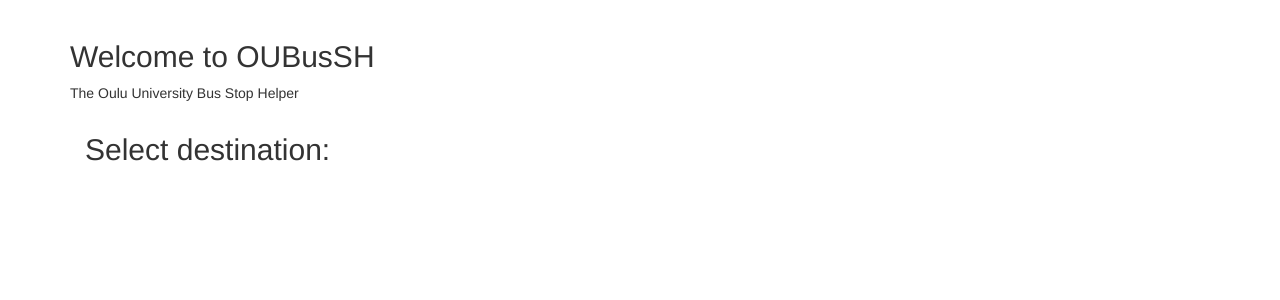
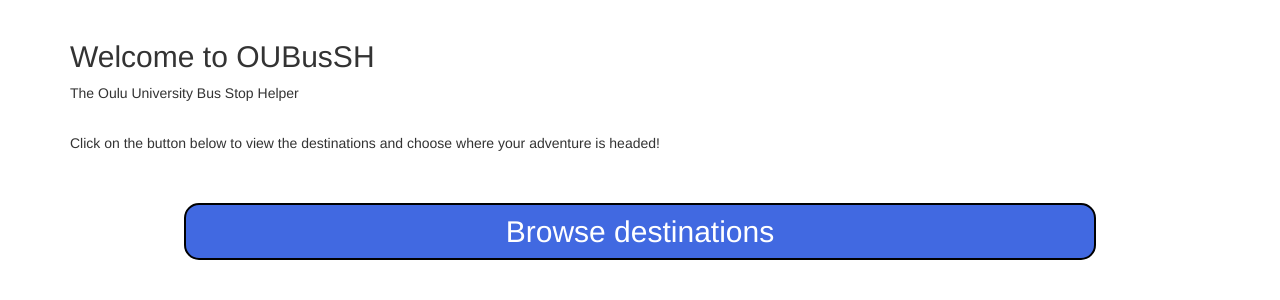
Before and after one commit to OamkDIn19Spring2020/group10, a CodeIgniter app: page /webproject/ in a window 1280 px wide. Shown: the part 52-352 px from the top of the page. Run offline with CodeIgniter, Linux system fonts and the light colour scheme; some libraries are stand-ins or nearby versions.

Commit message:
Added database relation, modified configs, added a destinations page

```diff
--- a/application/config/autoload.php
+++ b/application/config/autoload.php
@@ -132,4 +132,4 @@ $autoload['language'] = array();
 |
 |	$autoload['model'] = array('first_model' => 'first');
 */
-$autoload['model'] = array();
+$autoload['model'] = array('destination_model');
--- a/application/config/database.php
+++ b/application/config/database.php
@@ -76,9 +76,9 @@ $query_builder = TRUE;
 $db['default'] = array(
 	'dsn'	=> '',
 	'hostname' => 'localhost',
-	'username' => '',
+	'username' => 'root',
 	'password' => '',
-	'database' => '',
+	'database' => 'bus_helper',
 	'dbdriver' => 'mysqli',
 	'dbprefix' => '',
 	'pconnect' => FALSE,
--- a/application/config/routes.php
+++ b/application/config/routes.php
@@ -49,6 +49,7 @@ defined('BASEPATH') OR exit('No direct script access allowed');
 | Examples:	my-controller/index	-> my_controller/index
 |		my-controller/my-method	-> my_controller/my_method
 */
+$route['destinations'] = 'destinations/index';
 $route['default_controller'] = 'pages/view';
 $route['(:any)'] = 'pages/view/$1';
 $route['404_override'] = '';
--- /dev/null
+++ b/application/models/Destination_model.php
@@ -0,0 +1,16 @@
+<?php
+	class Destination_model extends CI_Model{
+		public function __construct(){
+			$this->load->database();
+		}
+
+		public function get_destinations($slug = FALSE){
+			if($slug === FALSE){
+				$query = $this->db->get('destinations');
+				return $query->result_array();
+			}
+
+			$query = $this->db->get_where('destinations', array('slug' => $slug));
+			return $query->row_array();
+		}
+	}
--- a/application/views/pages/about.php
+++ b/application/views/pages/about.php
@@ -1,5 +1,5 @@
 <h2><?= $title ?></h2>
 <h3>This is OUBusSH!</h3>
-<p>OUBusSH aka Oulu University Bus Stop Helper is designed to be an easy-to-use lightweight alternative to browsing Google Maps or Oulunjoukkoliikenne website in order to find out which bus takes you to where you want to go. All you need to do is to select one of the target destinations that are on the main page and it'll show you a list busses going that way from the bus stops near the Oulu University.
+<p>OUBusSH aka Oulu University Bus Stop Helper is designed to be an easy-to-use lightweight alternative to browsing Google Maps or Oulunjoukkoliikenne website in order to find out which bus takes you to where you want to go. All you need to do is click the big button on the main page and select one of the destinations. It will then give you a list of all the busses headed that way from the Oulu University.
 <br><br>
 Disclaimer: This is a school project that is being developed by completely underqualified and unskilled first-year students of OAMK. I'm sorry.</p>
--- a/application/views/pages/home.php
+++ b/application/views/pages/home.php
@@ -1,5 +1,8 @@
 <h2>Welcome to OUBusSH</h2>
-<p>The Oulu University Bus Stop Helper</p>
-	<div class="container">
-            <h2>Select destination:</h2>
+<p>The Oulu University Bus Stop Helper</p><br>
+<p>Click on the button below to view the destinations and choose where your adventure is headed!<p>
+	<div class="big-button">
+            <a href="<?php echo base_url(); ?>destinations">
+            	<h2>Browse destinations</h2>
+            </a>
     </div>
--- a/application/views/templates/header.php
+++ b/application/views/templates/header.php
@@ -3,7 +3,7 @@
 	<head>
 		<title>Oulu University Bus Stop Helper</title>
 		<link rel="stylesheet" href="https://bootswatch.com/3/cerulean/bootstrap.min.css">
-		<link rel="stylesheet" href="<?php echo base_url(); ?>assets/css/style.css">
+		<link rel="stylesheet" href="<?php echo base_url(); ?>/assets/css/style.css">
 	</head>
 <body>
 <nav class="navbar navbar-inverse">
@@ -14,7 +14,7 @@
 		<div id="navbar">
 			<ul class="nav navbar-nav">
 				<li><a href="<?php echo base_url(); ?>">Home</a></li>
-				<li><a href="<?php echo base_url(); ?>/about">About</a></li>
+				<li><a href="<?php echo base_url(); ?>about">About</a></li>
 			</ul>
 		</div>
 	</div>
--- a/assets/css/style.css
+++ b/assets/css/style.css
@@ -1,19 +1,45 @@
-.schedule-content{
-    grid-column: 1 / 5;
-    margin-left: 50px;
+.big-button{
+    display:grid;
     margin-top: 50px;
+    margin-right: 10%;
+    margin-left: 10%;
+    background-color: royalblue;
+    text-align: center;
+    border-width: 2px;
+    border-color: black;
+    border-style: solid;
+    border-radius: 15px;
 }
-.schedule-content table,th,td{
-    border: 1px solid black;
-    border-collapse: collapse;
+.big-button h2{
+    color: white;
+    margin: 0px;
+    padding: 10px;
 }
-.schedule-content table{
-    width: 100%;
-    background-color: lightgray;
+.big-button :hover{
+    background-color: skyblue;
+    color: white;
+    border-radius: 15px;
 }
-.schedule-content th{
-    width: 100px;
-    height: 50px;
-    background-color: whitesmoke;
-    border: 2px solid black;
+.big-button a{
+    color: blue;
+    text-decoration: none;
 }
+
+.destination-selector{
+    display: grid;
+    margin:10px 5%;
+    grid-template-columns: 1fr 1fr 1fr;
+    grid-auto-rows: auto;
+    grid-column-gap: 2px;
+    grid-row-gap: 2px;
+    border: 2px solid lightblue;
+    background-color: lightblue;
+}
+.destination-item{
+    background-color: white;
+    display: flex;
+    margin: 0px;
+    padding: 20px 0;
+    align-items: center;
+    justify-content: center;
+}
```
Also changed, not shown: application/controllers/Destinations.php (added, +13 -0 lines), application/views/destinations/index.php (added, +9 -0 lines).
